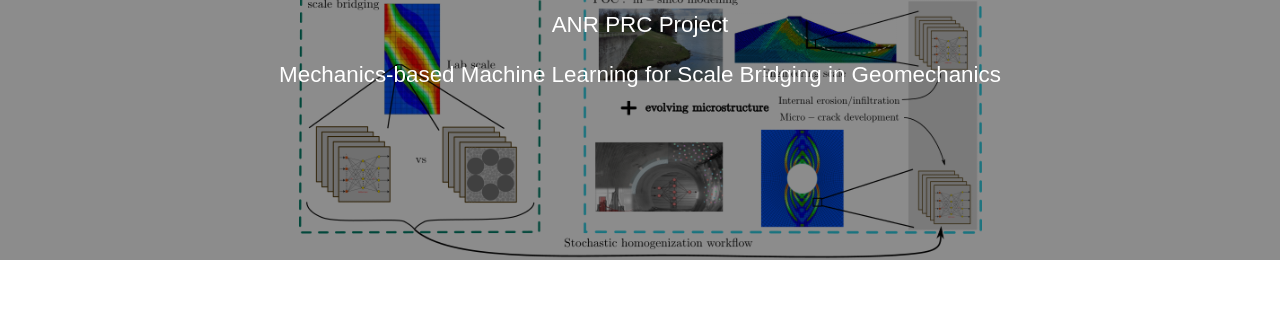
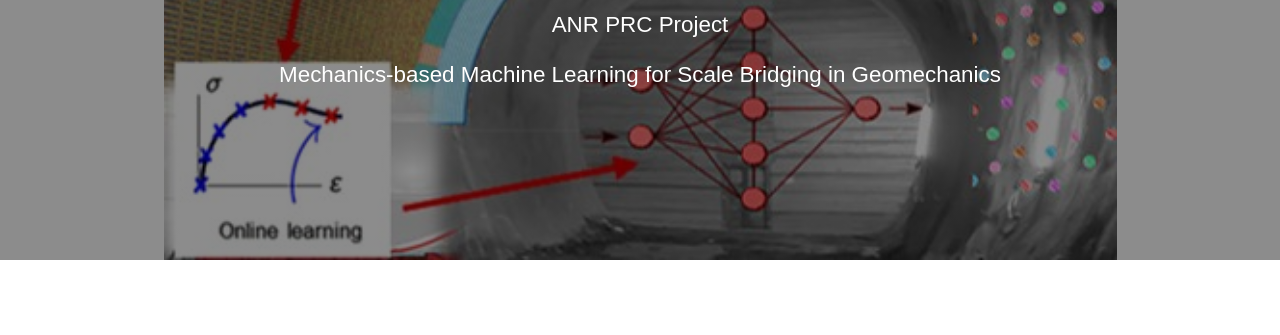
Before and after one commit to MML-Geo/MML-Geo, a plain HTML site: page index.html in a window 1280 px wide. Shown: the part 260-595 px from the top of the page. Drawn offline with nearby package versions, Linux system fonts and the light colour scheme.

Commit message:
Update index.html

```diff
--- a/index.html
+++ b/index.html
@@ -24,7 +24,7 @@
             background-image:
                 linear-gradient(rgba(0, 0, 0, 0.45),
                     rgba(0, 0, 0, 0.45)),
-                url("ANR1.png");
+                url("ANR1.jpg");
 
             background-size: contain;
             background-position: center;
```
